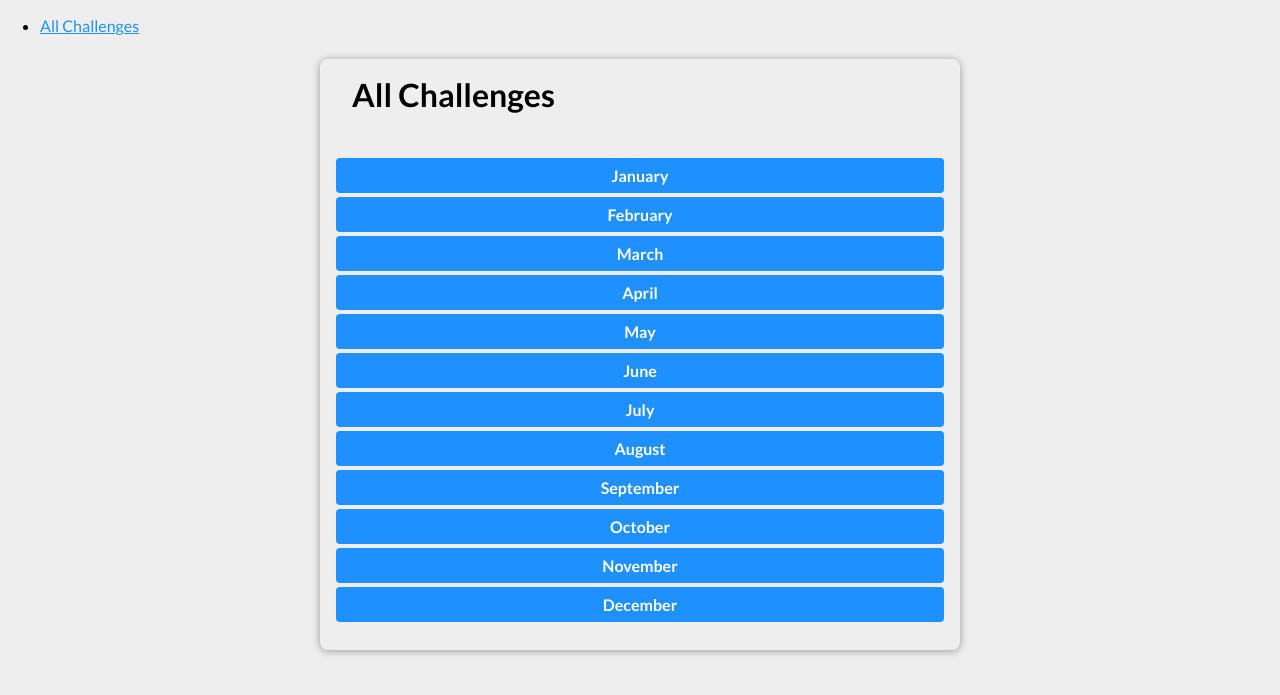
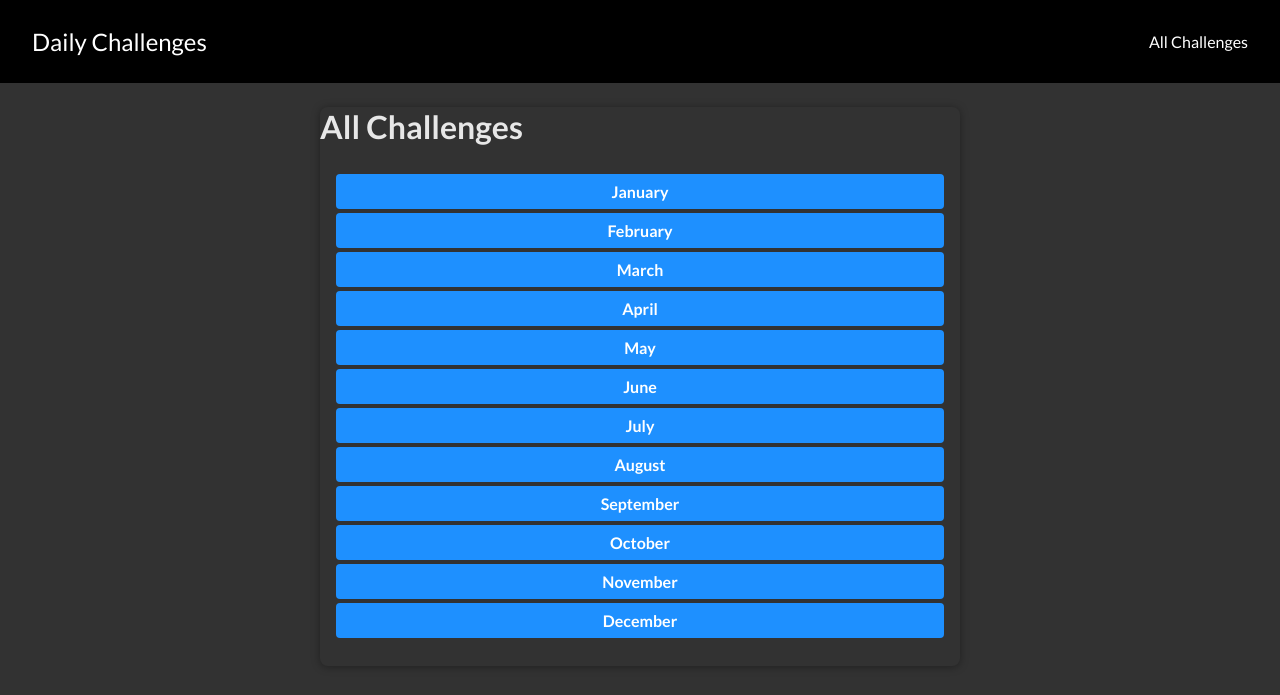
Before and after one commit to yahya-sh/monthly_challenges, a Django app: page /challenges/ in a window 1280 px wide. Shown: the top 695 px of the page. Run offline with Django 5.2, Linux system fonts and the light colour scheme.

Commit message:
add basic styles for the whole website

```diff
--- a/challenges/templates/challenges/includes/header.html
+++ b/challenges/templates/challenges/includes/header.html
@@ -1,7 +1,8 @@
-<header>
+<header class="nav-header">
+    <div class="nav-logo"><a class="no-anchor-style" href="{% url "index" %}">Daily Challenges</a></div>
     <nav>
-        <ul>
-            <li><a href="{% url "index" %}">All Challenges</a></li>
+        <ul class="nav-list">
+            <li class="nav-item"><a class="no-anchor-style" href="{% url "index" %}">All Challenges</a></li>
         </ul>
     </nav>
 </header>
--- a/static/styles.css
+++ b/static/styles.css
@@ -6,14 +6,37 @@ html {
 
 body {
     margin: 0;
-    background-color: #EEE;
+    background-color: #323232;
+    color: #e7e7e7;
+}
+
+.no-anchor-style{
+    text-decoration: none;
+    color: inherit;
+    font-weight: normal;
 }
 
 h1,h2,h3,h4,h5,h6{
-    padding: 16px;
-    margin: 0 16px;
+    padding: 0;
+    margin: 0;
 }
 
-a{
-    color: dodgerblue;
+.nav-header{
+    background-color: black;
+    color: white;
+    padding: 16px 32px;
+    display: flex;
+    justify-content: space-between;
+    flex-direction: row;
+    align-items: center;
 }
+.nav-list{
+    display: flex;
+    list-style: none;
+    font-weight: bold;
+}
+
+.nav-logo{
+    font-weight: bold;
+    font-size: x-large;
+}
```
